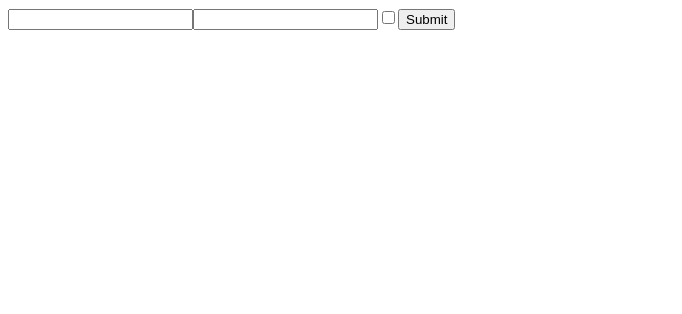
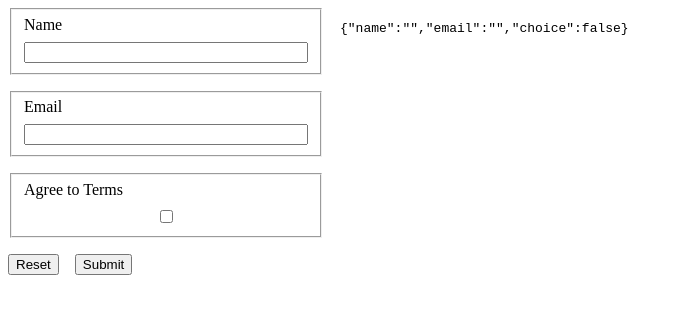
Before and after one commit to johnsonav1992/formularity, a React (Vite) app: page / in a window 1280 px wide. Shown: the top 314 px of the page, without its empty margins (0-682 px from the left). Built offline with nearby package versions, Linux system fonts and the light colour scheme.

Commit message:
reset form - gotta figure out validation issue

```diff
--- a/src/useFormularity.ts
+++ b/src/useFormularity.ts
@@ -35,6 +35,7 @@ import {
     , objectEntries
     , objectKeys
 } from './utils';
+import { getDefaultFormStoreState } from './createFormStore';
 
 type UseFormularityParams<TFormValues extends FormValues> = {
     /**
@@ -81,14 +82,14 @@ export const useFormularity = <TFormValues extends FormValues>( {
         };
     }, [] );
 
-    const validateForm = useCallback( () => {
+    const validateForm = useEventCallback( () => {
         const validationErrors = runUserDefinedValidations();
         return validationErrors;
-    }, [] );
+    } );
 
-    const runUserDefinedValidations = useCallback( () => {
+    const runUserDefinedValidations = useEventCallback( () => {
         if ( manualValidationHandler ) {
-            const validationErrors = manualValidationHandler( values );
+            const validationErrors = manualValidationHandler( currentStore.values );
 
             if ( isEmpty( validationErrors ) ) {
                 return setErrors( {} );
@@ -101,7 +102,7 @@ export const useFormularity = <TFormValues extends FormValues>( {
 
             return validationErrors;
         }
-    }, [] );
+    } );
 
     const setFieldValue = useEventCallback( ( fieldName: keyof TFormValues, newValue: TFormValues[keyof TFormValues] ) => {
         store.set( {
@@ -232,17 +233,16 @@ export const useFormularity = <TFormValues extends FormValues>( {
     } );
 
     const resetForm = ( newFormValues?: Partial<TFormValues> ) => {
+        console.log( 'reset' );
         store.set( {
-            errors: {}
-            , touched: {}
-            , values: {
-                ...values
-                , ...newFormValues
-            }
-            , isEditing: false
-            , isSubmitting: false
-            , submitCount: 0 // Should this get reset or only be tied to mount?
-        } );
+            ...getDefaultFormStoreState( initialValues.current )
+            , ...( newFormValues && {
+                values: {
+                    ...values
+                    , ...newFormValues
+                }
+            } )
+        } as FormStoreState<TFormValues> );
     };
 
     const isDirty = !isEqual( values, initialValues.current );
--- a/testApp/Test.tsx
+++ b/testApp/Test.tsx
@@ -26,6 +26,7 @@ const App = () => {
         , isFormTouched
         , handleBlur
         , isFormMounted
+        , resetForm
     } = useFormularity( {
         formStore
         , manualValidationHandler: ( { name } ) => {
@@ -44,17 +45,32 @@ const App = () => {
         , onSubmit: values => console.log( 'submit', values )
     } );
 
-    console.log( { isFormMounted } );
+    console.log( values, errors );
 
     return (
         <div
             style={ {
                 display: 'flex'
-                , flexDirection: 'column'
                 , gap: '1rem'
             } }
         >
-            <form onSubmit={ handleSubmit }>
+            <form
+                onSubmit={ handleSubmit }
+                style={ {
+                    display: 'flex'
+                    , flexDirection: 'column'
+                    , gap: '1rem'
+                    , width: '25%'
+                } }
+            >
+                <fieldset
+                    style={ {
+                        display: 'flex'
+                        , flexDirection: 'column'
+                        , gap: '.5rem'
+                    } }
+                >
+                    <label htmlFor='name'>Name</label>
                     <input
                         name='name'
                         value={ values.name }
@@ -62,20 +78,54 @@ const App = () => {
                         onChange={ handleChange }
                     />
                     { errors.name }
+                </fieldset>
+                <fieldset
+                    style={ {
+                        display: 'flex'
+                        , flexDirection: 'column'
+                        , gap: '.5rem'
+                    } }
+                >
+                    <label htmlFor='email'>Email</label>
                     <input
                         name='email'
                         value={ values.email }
                         onChange={ handleChange }
                     />
+                    { errors.email }
+                </fieldset>
+                <fieldset
+                    style={ {
+                        display: 'flex'
+                        , flexDirection: 'column'
+                        , gap: '.5rem'
+                    } }
+                >
+                    <label htmlFor='choice'>Agree to Terms</label>
                     <input
                         type='checkbox'
                         name='choice'
-                    // checked={ values.choice }
                         value={ values.choice as unknown as string }
                         onChange={ handleChange }
                     />
+                    { errors.choice }
+                </fieldset>
+                <div
+                    style={ {
+                        display: 'flex'
+                        , gap: '1rem'
+                    } }
+                >
+                    <button
+                        type='button'
+                        onClick={ () => resetForm() }
+                    >Reset</button>
                     <button type='submit'>Submit</button>
+                </div>
             </form>
+            <pre>
+                { JSON.stringify( values ) }
+            </pre>
         </div>
     );
 };
```
Lines whose indentation alone changed are shown as unchanged.
